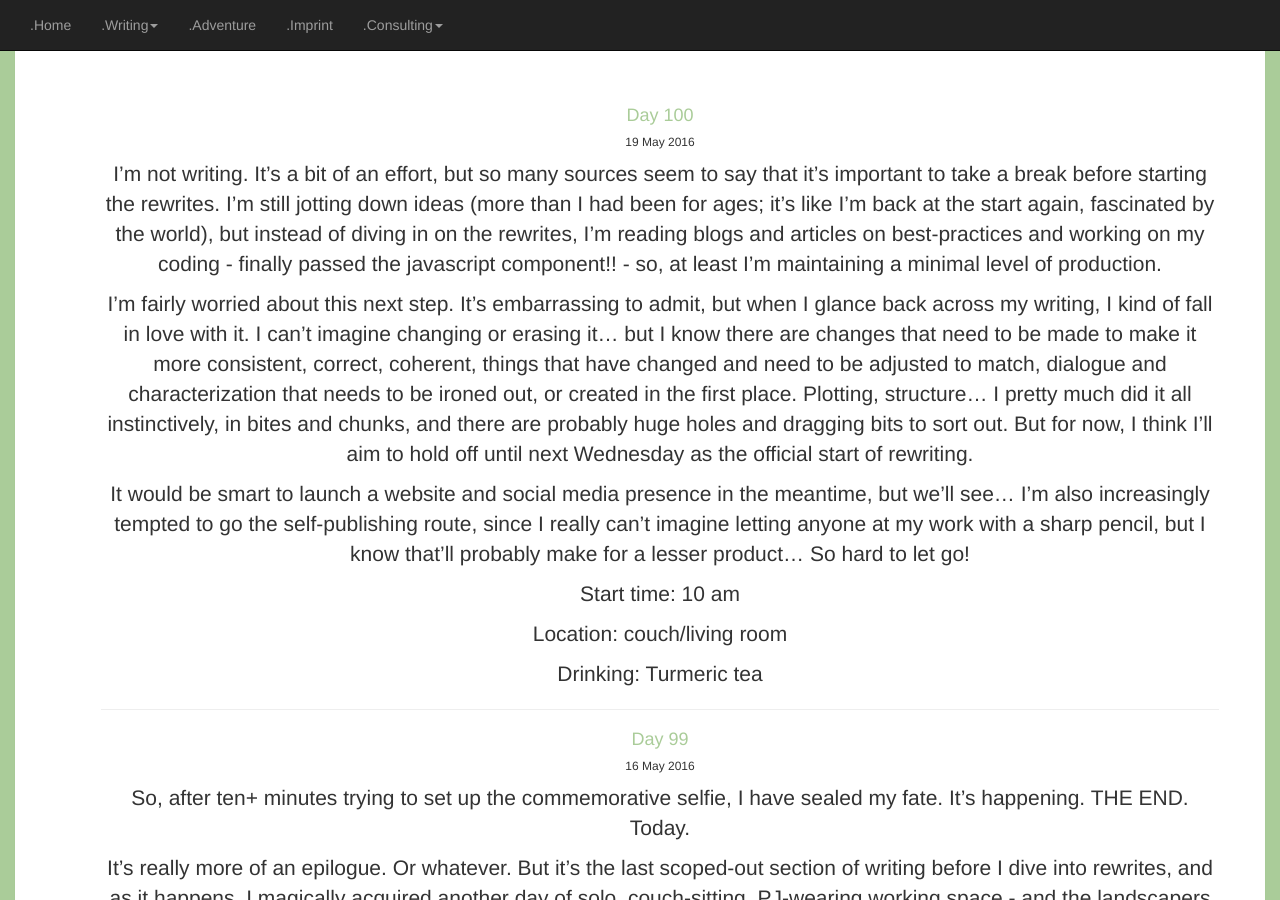
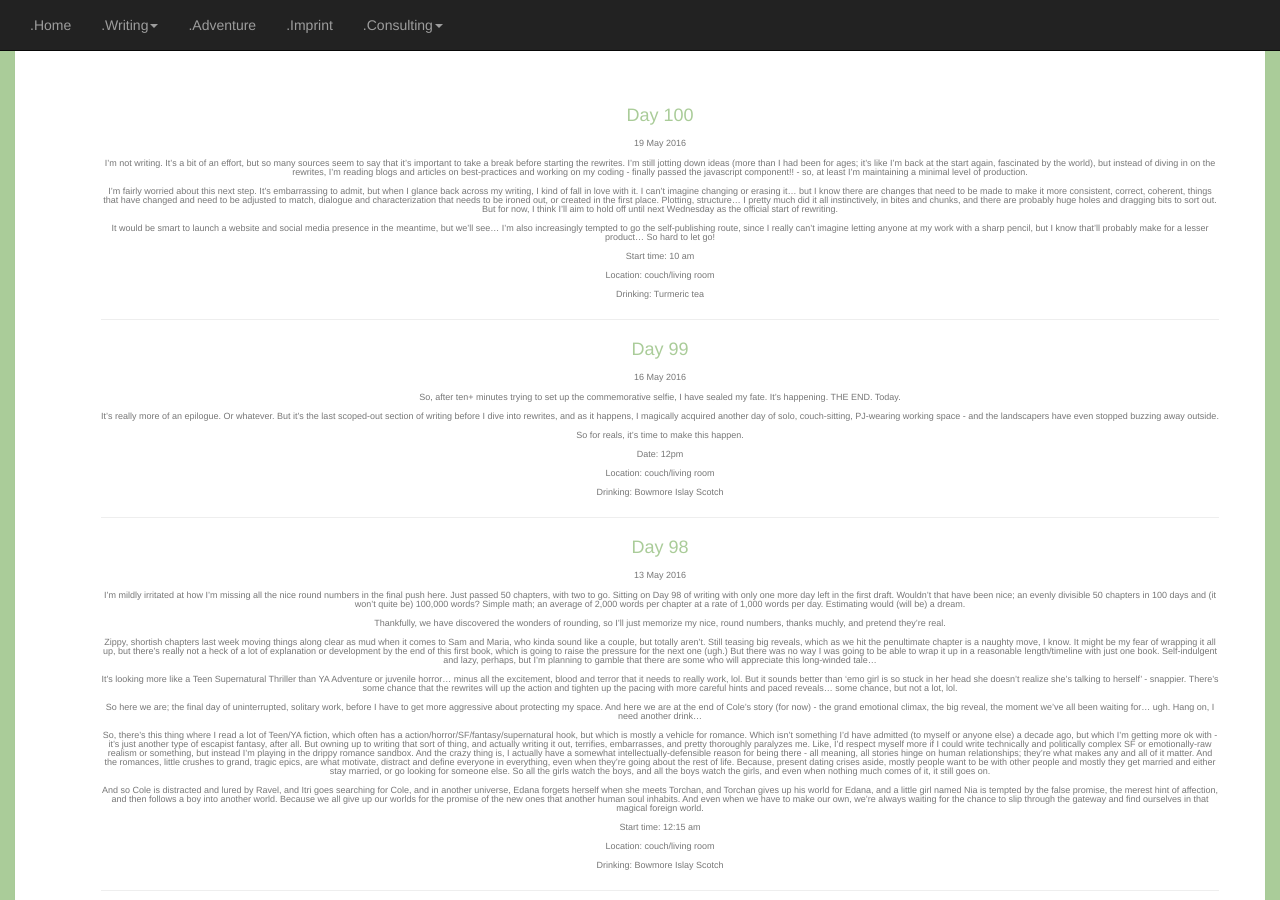
Before and after one commit to kaiewiggins/kaiewiggins.github.io, a Jekyll site: the page built from journal/index.html, in a window 1280 px wide and 900 px high. Built offline with Jekyll 4.4.1, drawn with Linux system fonts in a browser that asks for light colours; nearby versions of some CDN libraries.

Commit message:
try different style

```diff
--- a/journal/index.html
+++ b/journal/index.html
@@ -8,8 +8,8 @@ title: kaie.Journal
 	<ul class="posts">
 	  {% for post in site.posts %}
 	    	<a href="{{ post.url }}" title="{{ post.title }}"><h4>{{ post.title }}</h4></a>
-	    	<span><h6><small></small>{{ post.date | date_to_string }}</small></h6></span>
-	    	<p class="size: 10px">{{post.content}}</p><hr>
+	    	<span><h6><small>{{ post.date | date_to_string }}</small></h6></span>
+	    	<h6><small>{{post.content}}</small></h6><hr>
 	  {% endfor %}
 	    	</ul>
 	  </div><!--end section-->
```
